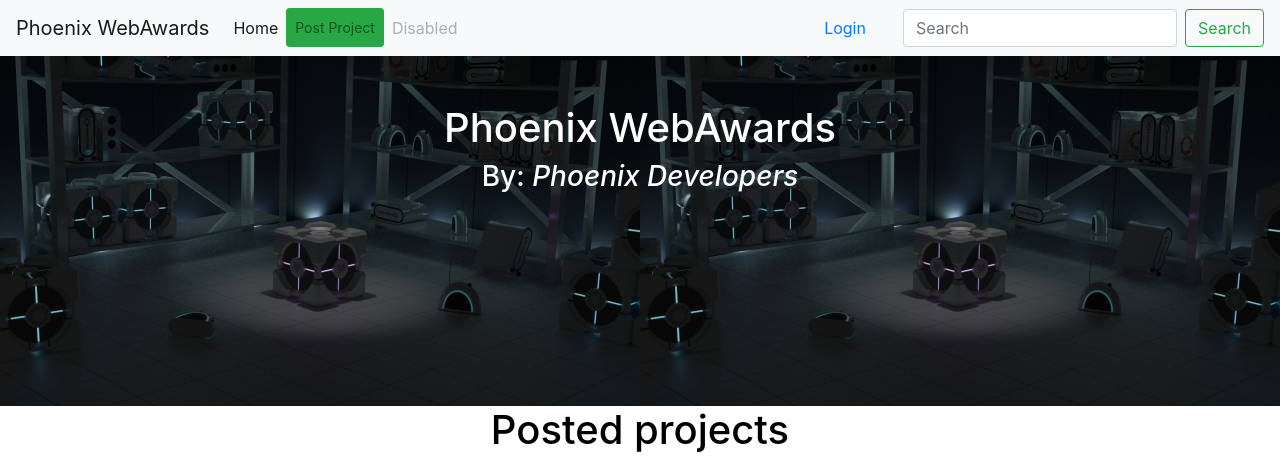
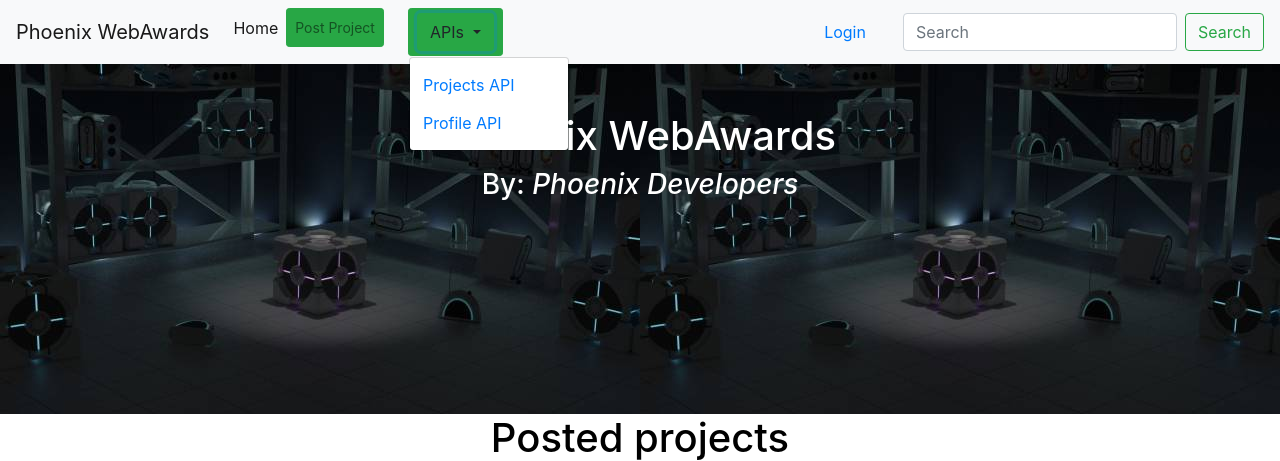
Before and after one commit to Kevson102/Phoenix-Web-Awards, a Django app: page / in a window 1280 px wide, after a click on "APIs". Shown: the top 461 px of the page. Run offline with Django 3.2, Linux system fonts and the light colour scheme; data that the repository does not hold is empty; some libraries are stand-ins or nearby versions.

Commit message:
CREATES THE API ENDPOINTS FOR THE PROJECTS AND THE PROFILES AND LINKS THEM IN THE NAVBAR

```diff
--- a/webawards/templates/navbar.html
+++ b/webawards/templates/navbar.html
@@ -12,8 +12,19 @@
       <li class="nav-item">
         <a class="nav-link btn btn-sm btn-success" href="{% url 'post_project' %}">Post Project</a>
       </li>
-      <li class="nav-item">
-        <a class="nav-link disabled" href="#">Disabled</a>
+
+      <li class="dropdown mx-4 btn btn-sm btn-success">
+        <a href="#" class="dropdown-toggle btn btn-default" data-toggle="dropdown" role="button" aria-expanded="false">APIs <span class="caret"></span></a>
+
+        <ul class="dropdown-menu" role="menu">
+          <li class="btn btn-default">
+            <a href="/api/projects/" target="_blank">Projects API</a>
+          </li>
+          <li class="btn btn-default">
+            <a href="/api/Profiles/" target="_blank">Profile API</a>
+          </li>
+
+        </ul>
       </li>
     </ul>
 
--- a/webawards/urls.py
+++ b/webawards/urls.py
@@ -8,5 +8,8 @@ urlpatterns = [
     url(r'^details/(?P<project_id>\d+)', views.project_details, name='project_details'),
     url(r'search/', views.search_projects, name='search_projects'),
     url(r'^submit_rating/(?P<project_id>\d+)', views.submit_rating, name='submit_rating'),
-    url(r'^new/project/', views.post_project, name='post_project')
+    url(r'^new/project/', views.post_project, name='post_project'),
+    url(r'^api/projects/$', views.ProjectList.as_view()),
+    url(r'^api/Profiles/$', views.ProfileList.as_view()),
+
 ]
--- a/webawards/views.py
+++ b/webawards/views.py
@@ -2,9 +2,13 @@ from django.shortcuts import redirect, render
 from django.http import Http404
 from django.contrib import messages
 from django.contrib.auth.decorators import login_required
+from rest_framework import serializers
+from rest_framework.response import Response
+from rest_framework.views import APIView
 
 from .models import Project, Votes, Profile
-from.forms import RatingForm, ProjectForm
+from .forms import RatingForm, ProjectForm
+from .serializer import ProfileSerializer, ProjectSerializer
 
 # Create your views here.
 def home(request):
@@ -80,3 +84,15 @@ def post_project(request):
     form = ProjectForm()
 
   return render(request, "newproject.html", {"form":form})
+
+class ProjectList(APIView):
+  def get(self, request, format=None):
+    all_projects = Project.objects.all()
+    serializers=ProjectSerializer(all_projects, many=True)
+    return Response(serializers.data)
+
+class ProfileList(APIView):
+  def get(self, request, format=None):
+    all_profiles = Profile.objects.all()
+    serializers = ProfileSerializer(all_profiles, many=True)
+    return Response(serializers.data)
```
Also changed, not shown: webawards/serializer.py (+6 -1 lines).
